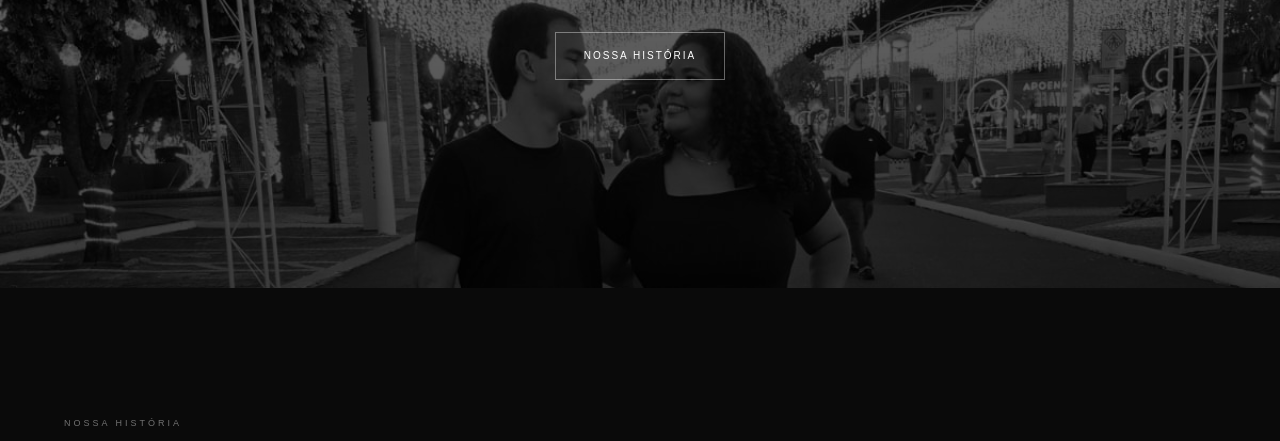
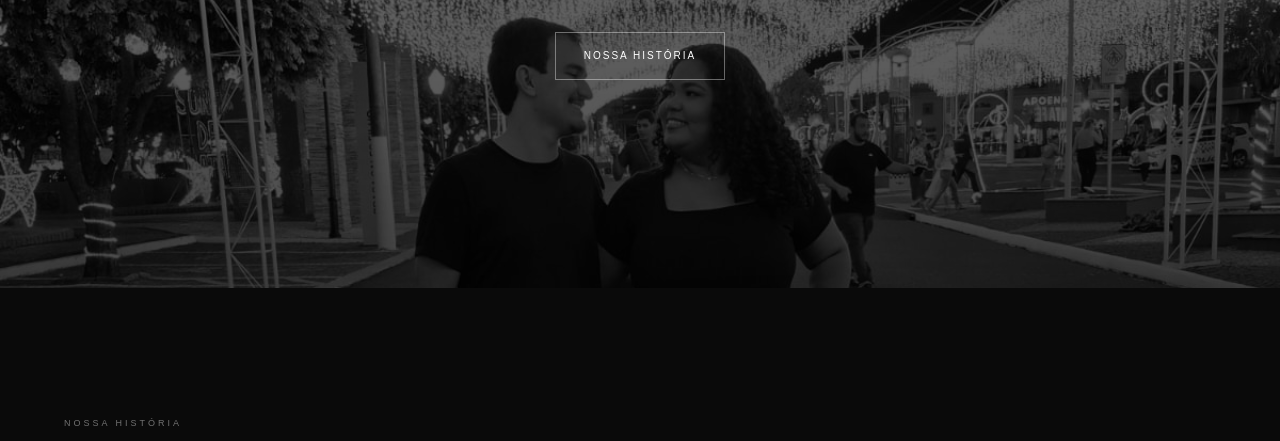
Before and after one commit to filipesilv/aniversariosuelen, a plain HTML site: page index.html in a window 1280 px wide. Shown: the part 530-971 px from the top of the page. Drawn offline with Linux system fonts and the light colour scheme.

Commit message:
Update style.css

```diff
--- a/style.css
+++ b/style.css
@@ -272,7 +272,7 @@ rgba(0, 0, 0, 0.72)
 ),
 url("imagens/1.jpeg");
 background-size: cover;
-background-position: center 30px;
+background-position: center 45px;
 filter: grayscale(100%);
 }
 
```
